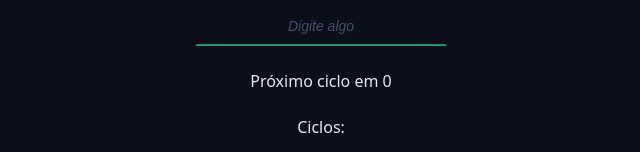
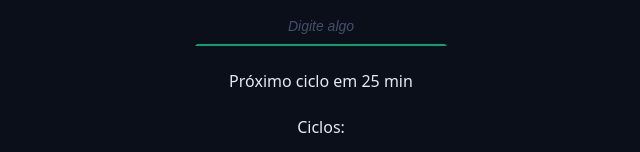
Before and after one commit to gabrielcavalcantedossantos1/chronos-pomodoro, a React (Vite) app: page / in a window 1280 px wide. Shown: the part 614-766 px from the top of the page, without its empty margins (319-959 px from the left). Built offline with nearby package versions, Linux system fonts and the light colour scheme.

Commit message:
apagando as props pq vai ser melhot usar context

```diff
--- a/src/App.tsx
+++ b/src/App.tsx
@@ -6,7 +6,7 @@ import './styles/global.css'
 import Home from './pages/Home'
 
 //react
-import { useEffect, useState } from 'react'
+import { useState } from 'react'
 
 //type
 import type { TaskModel } from './models/TaskModel'
--- a/src/components/CountDown/index.tsx
+++ b/src/components/CountDown/index.tsx
@@ -1,11 +1,10 @@
 //css
-import type { HomeProps } from '../../pages/Home'
 import styles from './styles.module.css'
 
 
-const CountDown = ({state}: HomeProps) => {
+const CountDown = () => {
  return (
-    <div className={styles.container}>{state.formattedSecondsRemaining}</div>
+    <div className={styles.container}>00:00</div>
   )
 }
 
--- a/src/components/mainForm/Index.tsx
+++ b/src/components/mainForm/Index.tsx
@@ -4,10 +4,8 @@ import DefaultButton from '../DefaultButton/Index'
 import Cycles from '../Cycles/Index'
 import {PlayCircleIcon} from 'lucide-react'
 
-//type
-import type { HomeProps } from '../../pages/Home'
 
-const MainForm = ({state, setState} : HomeProps) => {
+const MainForm = () => {
 
   return (
   <form action="" className='form'>
@@ -21,7 +19,7 @@ const MainForm = ({state, setState} : HomeProps) => {
       </div>
 
       <div className="formRow">
-        <p>Próximo ciclo em {state.secondsRemaining}</p>
+        <p>Próximo ciclo em 25 min</p>
       </div>
 
       <div className="formRow">
--- a/src/pages/Home/index.tsx
+++ b/src/pages/Home/index.tsx
@@ -5,25 +5,20 @@ import Container from '../../components/Container/index'
 import MainForm from '../../components/mainForm/Index'
 import MainTemplate from '../../Template/MainTemplate'
 
-//type
-import type { TaskStateModel } from '../../models/TaskstateModel'
 
-export type HomeProps = {
-  state: TaskStateModel,
-  setState: React.Dispatch<React.SetStateAction<TaskStateModel>>
-}
 
-const Home = ({state, setState}: HomeProps) => {
+
+const Home = () => {
 
   return (
   <>
     <MainTemplate>
         <Container>
-            <CountDown state={state} setState={setState}/>
+            <CountDown />
         </Container>
 
         <Container>
-            <MainForm state={state} setState={setState}/>
+            <MainForm />
         </Container>
     </MainTemplate>
   </>
```
